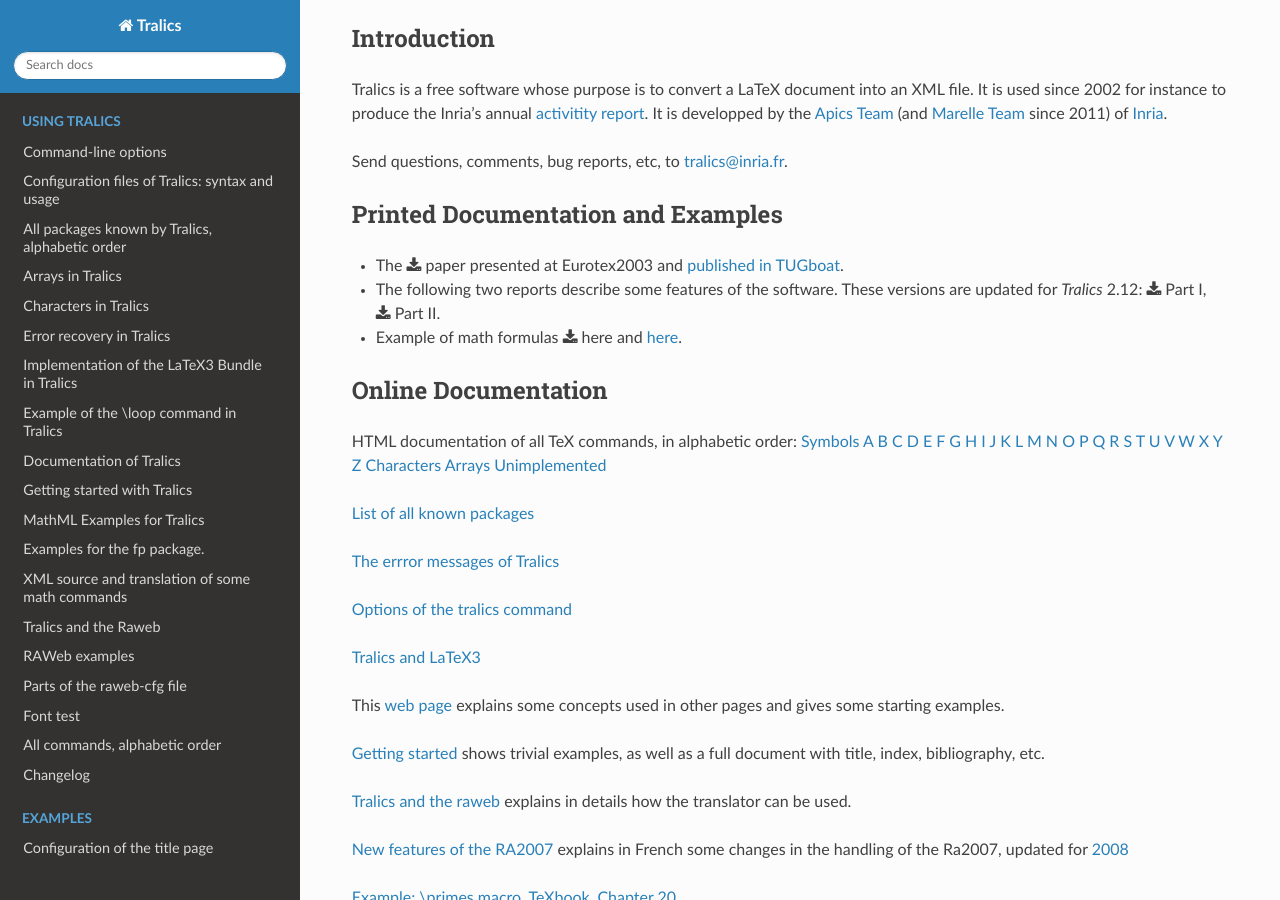
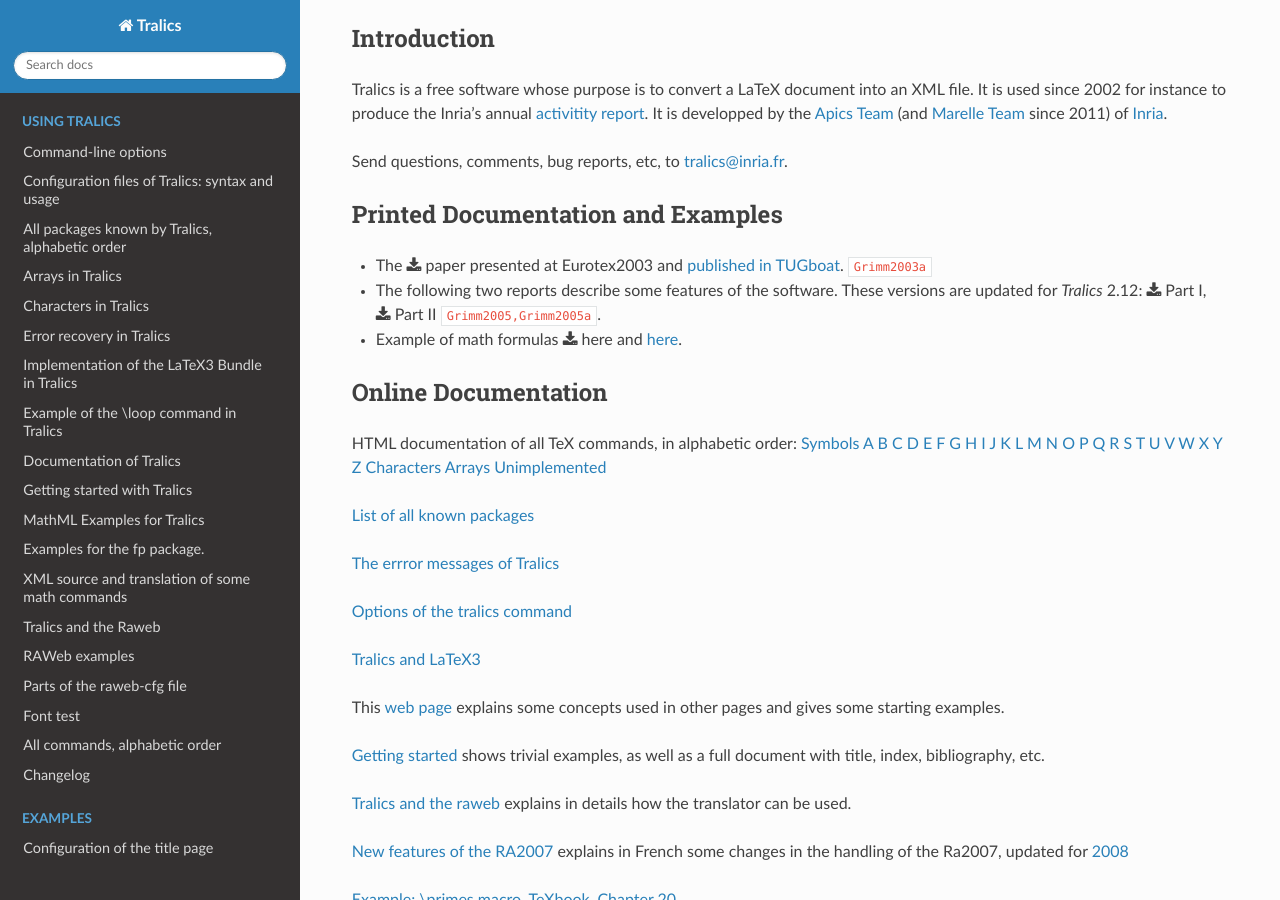
Before and after one commit to tralics/tralics, a Sphinx documentation site: the page built from docs/index.rst, in a window 1280 px wide and 900 px high, scrolled down 528 px. Built offline with Sphinx 7.4.7 and the Read the Docs theme 2.0.0, drawn with Linux system fonts in a browser that asks for light colours; cross-references to code outside the pages are shown as plain code; some of the changed lines change nothing that is shown.

Commit message:
Doc update

```diff
--- a/docs/conf.py
+++ b/docs/conf.py
@@ -7,7 +7,7 @@
 
 # -- General configuration ---------------------------------------------------
 
-extensions = ['sphinx_rtd_theme', 'breathe']
+extensions = ['sphinx_rtd_theme', 'breathe', 'sphinxcontrib.bibtex']
 templates_path = ['_templates']
 exclude_patterns = ['_build', 'Thumbs.db', '.DS_Store']
 
--- a/docs/index.rst
+++ b/docs/index.rst
@@ -26,11 +26,13 @@
 ----------------------------------
 
 -  The :download:`paper </pdf/tralics-euro2003.pdf>` presented at Eurotex2003 and
-   `published in
-   TUGboat <http://www.tug.org/TUGboat/Contents/contents24-3.html>`__.
+   `published in TUGboat
+   <http://www.tug.org/TUGboat/Contents/contents24-3.html>`__.
+   :cite:`Grimm2003a`
 -  The following two reports describe some features of the software.
-   These versions are updated for *Tralics* 2.12: :download:`Part I </pdf/tralics-rr1.pdf>`,
-   :download:`Part II </pdf/tralics-rr2.pdf>`.
+   These versions are updated for *Tralics* 2.12: :download:`Part I
+   </pdf/tralics-rr1.pdf>`,
+   :download:`Part II </pdf/tralics-rr2.pdf>` :cite:`Grimm2005,Grimm2005a`.
 -  Example of math formulas :download:`here </pdf/testmath.pdf>` and
    `here <mml_ex.html>`__.
 
@@ -370,3 +372,9 @@
 .. toctree::
    :maxdepth: 1
    :caption: Code documentation
+
+References
+----------
+
+.. bibliography:: tralics.bib
+   :style: unsrtalpha
--- /dev/null
+++ b/docs/tralics.bib
@@ -0,0 +1,92 @@
+
+@misc{Grimm2003,
+  title = {Tralics, a {{LaTeX}} to {{XML}} Translator},
+  author = {Grimm, José},
+  year = {2003},
+  address = {{Brest}},
+  file = {/Users/vincent/Zotero/storage/3LYEG4AU/Grimm - Tralics, a LaTeX to XML translator.pdf},
+  language = {en}
+}
+
+@article{Grimm2003a,
+  title = {Tralics, a {{LaTeX}} to {{XML}} Translator},
+  author = {Grimm, José},
+  year = {2003},
+  volume = {24},
+  pages = {12},
+  abstract = {In this paper we describe Tralics, a LATEX to XML translator. A previous version of the software (written in Perl) was used to obtain the Pdf version of Inria’s "Rapport d’Activité" for year 2001. The current version of the software (written in C++) is used for both the HTML and Pdf version for the year 2002: the XML generated by Tralics is conforming to a local DTD, similar to the TEI; it was converted to Pdf via pdfTEX and the xmltex package, and the HTML via a xslt processor.},
+  file = {/Users/vincent/Zotero/storage/FMG7VYNA/Grimm - 2003 - Tralics, a LaTeX to XML translator.pdf},
+  journal = {TUGboat},
+  language = {en},
+  number = {3}
+}
+
+@techreport{Grimm2005,
+  title = {Tralics, a {{LaTeX}} to {{XML}} Translator, {{Part I}}},
+  author = {Grimm, José},
+  year = {2005},
+  institution = {{INRIA}},
+  abstract = {In this paper we describe Tralics, a LATEX to XML translator. A previous version of the software (written in Perl) was used to obtain the Pdf version of Inria’s "Rapport d’Activité" for year 2001. The current version of the software (written in C++) is used for both the HTML and Pdf version since year 2002: the XML generated by Tralics is conforming to a local DTD, similar to the TEI; it is converted to Pdf via pdfTEX and the xmltex package, and the HTML via a xslt processor.},
+  file = {/Users/vincent/Zotero/storage/AI5MDGPI/Grimm - 2005 - Tralics, a LaTeX to XML translator, Part I.pdf},
+  language = {en},
+  number = {309}
+}
+
+@techreport{Grimm2005a,
+  title = {Tralics, a {{LaTeX}} to {{XML}} Translator, {{Part II}}},
+  author = {Grimm, José},
+  year = {2005},
+  institution = {{INRIA}},
+  abstract = {In this document we describe Tralics, a LATEX to XML translator, and its application to the Raweb. There are two parts: the first part describes the translator, the second part the tools required for the Raweb.},
+  file = {/Users/vincent/Zotero/storage/KRE9C6WD/Grimm - 2005 - Tralics, a LaTeX to XML translator, Part II.pdf},
+  language = {en},
+  number = {310}
+}
+
+@techreport{Grimm2007,
+  title = {Converting {{LaTeX}} to {{MathML}}: The {{Tralics}} Algorithms},
+  shorttitle = {Converting {{LaTeX}} to {{MathML}}},
+  author = {Grimm, José},
+  year = {2007},
+  pages = {16},
+  institution = {{INRIA}},
+  url = {https://hal.inria.fr/inria-00192610},
+  urldate = {2020-05-13},
+  abstract = {This paper describes how Tralics converts a sequence characters into a sequence of tokens, into a math list, and finally into a MathML formula. Tokenisation rules are the same as in TeX, the meaning of these tokens is the same as in LaTeX, and can be given in packages. Math formulas are handled in the same spirit as TeX, but construction of the MathML result is not obvious, due to particularities of both TeX and MathML.},
+  file = {/Users/vincent/Zotero/storage/V9NFG8LP/Grimm - 2007 - Converting LaTeX to MathML the Tralics algorithms.pdf},
+  language = {en},
+  number = {6373},
+  type = {Report}
+}
+
+@techreport{Grimm2007a,
+  title = {Producing {{MathML}} with {{Tralics}}},
+  author = {Grimm, José},
+  year = {2007},
+  pages = {88},
+  institution = {{INRIA}},
+  url = {https://hal.inria.fr/inria-00144566},
+  urldate = {2020-05-13},
+  abstract = {The purpose of this paper is to show that it is possible to translate almost every mathematical formula from LaTeX syntax to XML. The document you are reading contains a great number of formulas extracted from the TeX book, the LaTeX companion, the MathML recommendation, and translated into XML by Tralics; it is available in Pdf or HTML version. The HTML version was produced using a very simple style sheet; mathematics are left unchanged, and you need a MathML-aware browser, like Firefox, or adequate plugins, and a set of fonts for the symbols or operators. The Pdf version was obtained by use of xmltex (a package by D. Carlisle that makes TeX an XML interpreter), and a great number of modifications to the file mathml2.xmt (that interprets elements in the MathML namespace). All files needed to produce this document are part of the Tralics bundle (version 2.10 or more).},
+  file = {/Users/vincent/Zotero/storage/K43E3Z3H/Grimm - 2007 - Producing MathML with Tralics.pdf},
+  language = {en},
+  number = {6181},
+  type = {Report}
+}
+
+@article{Grimm2008,
+  title = {{Convertir du LaTeX en HTML en passant par XML : Deux exemples d’utilisation de Tralics}},
+  shorttitle = {{Convertir du LaTeX en HTML en passant par XML}},
+  author = {Grimm, José},
+  year = {2008},
+  pages = {29--59},
+  issn = {1140-9304},
+  doi = {10.5802/cg.342},
+  url = {http://cahiers.gutenberg.eu.org/fitem?id=CG_2008___51_29_0},
+  urldate = {2020-05-13},
+  abstract = {This paper demonstrates on two examples how a LATEX document can be converted to HTML using an XML intermediate document. The first example is the Inria’s Activity Report, for which the printed reference (the PDF version) is obtained from the XML. The second example concerns a PHD thesis, whose translation to HTML was undertaken after the defence, and needed some adaptations.},
+  file = {/Users/vincent/Zotero/storage/FH7BBFKR/Grimm - 2008 - Convertir du LaTeX en HTML en passant par XML  De.pdf},
+  journal = {Cahiers GUTenberg},
+  language = {fr},
+  number = {51}
+}
```
Also changed, not shown: 2 other files.
